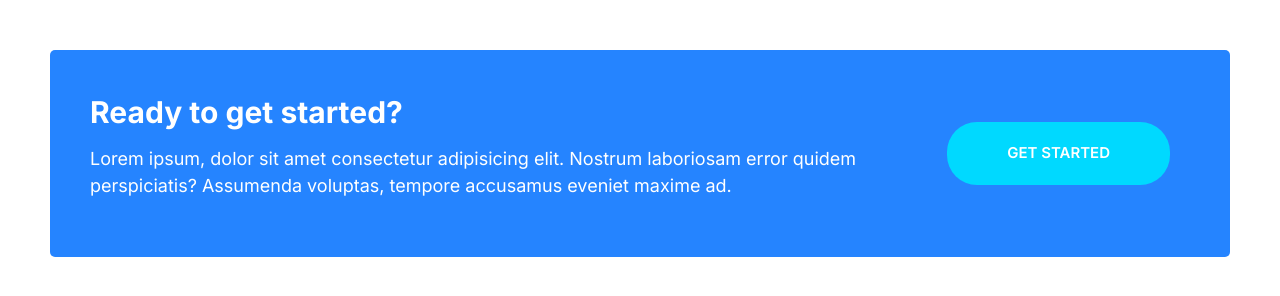
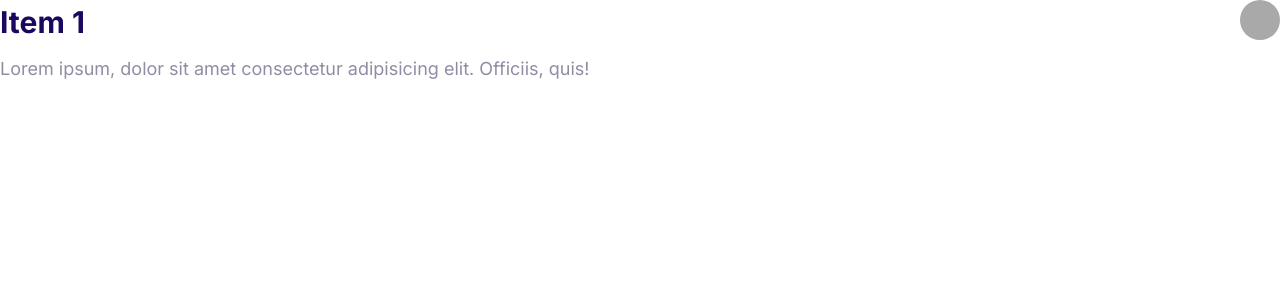
Before and after one commit to Marwan1hesham/moshify, a plain HTML site: page index.html in a window 1280 px wide. Drawn offline with Linux system fonts and the light colour scheme.

Commit message:
Build the collapsible component.

```diff
--- a/css/styles.css
+++ b/css/styles.css
@@ -532,3 +532,35 @@
         margin: 0 2rem;
     }
 }
+
+/* Collapsibles */
+.collapsible__header {
+    display: flex;
+    justify-content: space-between;
+}
+
+.collapsible__heading {
+    margin-top: 0;
+    font-size: 3rem;
+}
+
+.collapsible__chevron {
+    transform: rotate(-90deg);
+    transition: transform 0.3s;
+}
+
+.collapsible__content {
+    max-height: 0;
+    overflow: hidden;
+    opacity: 0;
+    transition: all 0.3s;
+}
+
+.collapsible--expanded .collapsible__chevron {
+    transform: rotate(0);
+}
+
+.collapsible--expanded .collapsible__content {
+    max-height: 100vh;
+    opacity: 1;
+}
--- a/index.html
+++ b/index.html
@@ -12,19 +12,19 @@
     <link rel="stylesheet" href="css/normalize.css" />
     <link rel="stylesheet" href="css/styles.css" />
   </head>
-  <body style="padding: 5rem">
-    <div class="callout callout--primary">
-      <div class="grid grid-1x2">
-        <div class="callout__content">
-          <h2 class="callout__heading">Ready to get started?</h2>
-          <p>
-            Lorem ipsum, dolor sit amet consectetur adipisicing elit. Nostrum
-            laboriosam error quidem perspiciatis? Assumenda voluptas, tempore
-            accusamus eveniet maxime ad.
-          </p>
-        </div>
-        <a href="#" class="btn btn--secondary btn--stretched">Get Started</a>
+  <body>
+    <div class="collapsible collapsible--expanded">
+      <header class="collapsible__header">
+        <h2 class="collapsible__heading">Item 1</h2>
+        <svg class="icon collapsible__chevron" style="fill: darkgray">
+          <use xlink:href="images/sprite.svg#chevron"></use>
+        </svg>
+      </header>
+      <div class="collapsible__content">
+        Lorem ipsum, dolor sit amet consectetur adipisicing elit. Officiis,
+        quis!
       </div>
     </div>
+    <script src="js/main.js"></script>
   </body>
 </html>
--- /dev/null
+++ b/js/main.js
@@ -0,0 +1,6 @@
+const collapsibles = document.querySelectorAll(".collapsible");
+collapsibles.forEach((item) =>
+  item.addEventListener("click", function () {
+    this.classList.toggle("collapsible--expanded");
+  })
+);
```
Also changed, not shown: Components/collapsibles.html (added, +12 -0 lines).
